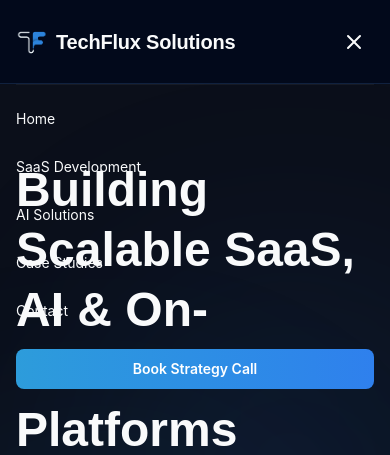
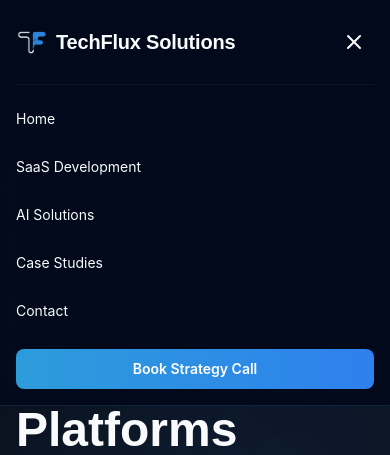
Before and after one commit to tanviikhairnar/TechFlux-new-design, a React (Vite) app: page / in a window 390 px wide. Both pictures are taken after a click on the button 354 px from the left and 42 px from the top of the page. Shown: the top 455 px of the page. Built offline with nearby package versions, Linux system fonts and the light colour scheme.

Commit message:
navigation fixed for mobile device

```diff
--- a/src/app/components/Navigation.tsx
+++ b/src/app/components/Navigation.tsx
@@ -9,7 +9,7 @@ export function Navigation() {
   const [mobileMenuOpen, setMobileMenuOpen] = useState(false);
 
   return (
-    <nav className="fixed top-0 left-0 right-0 z-50 bg-[#030A1C]/95 backdrop-blur-md border-b border-[#10213F] h-[84px]">
+    <nav className="fixed top-0 left-0 right-0 z-50 bg-[#030A1C]/95 backdrop-blur-md border-b border-[#10213F]">
       <div className="max-w-[1260px] mx-auto px-4 lg:px-5">
         <div className="flex items-center justify-between h-[84px]">
 
@@ -108,7 +108,7 @@ export function Navigation() {
               initial={{ opacity: 0, height: 0 }}
               animate={{ opacity: 1, height: 'auto' }}
               exit={{ opacity: 0, height: 0 }}
-              className="lg:hidden border-t border-white/5 py-4"
+              className="lg:hidden border-t border-white/5 py-4 bg-[#030A1C]/95 backdrop-blur-md"
             >
               <div className="flex flex-col gap-3">
                 <Link to="/" className="text-sm text-[#F9FAFB] hover:text-[#2F80ED] py-2">
```
Also changed, not shown: 5 other files (tests, documents, lock files or other folders).
